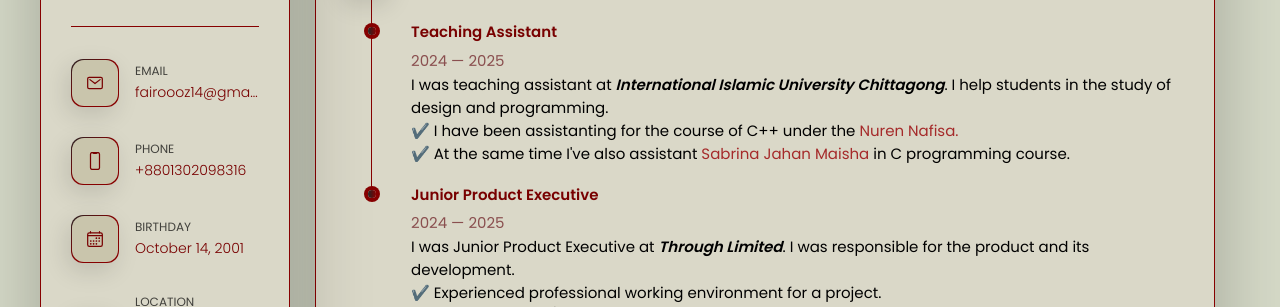
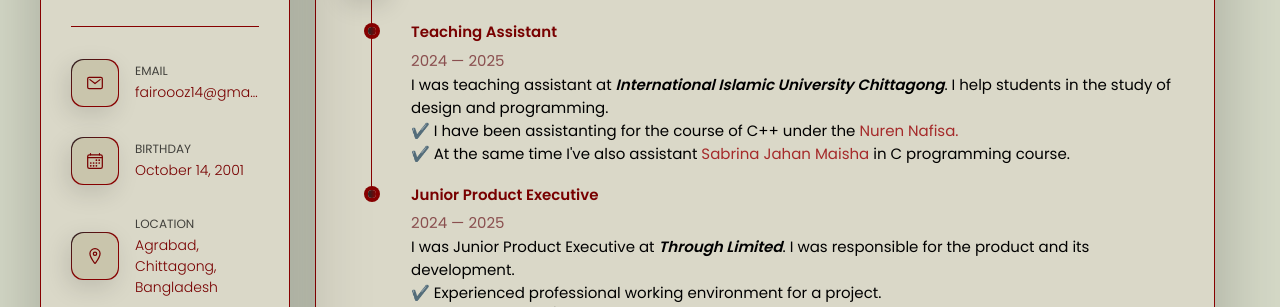
Before and after one commit to Fairooz14/Fairooz, a plain HTML site: page index.html in a window 1280 px wide. Shown: the part 405-712 px from the top of the page. Drawn offline with nearby package versions, Linux system fonts and the light colour scheme.

Commit message:
Update index.html

```diff
--- a/index.html
+++ b/index.html
@@ -79,19 +79,7 @@
 
           </li>
 
-          <li class="contact-item">
 
-            <div class="icon-box">
-              <ion-icon name="phone-portrait-outline"></ion-icon>
-            </div>
-
-            <div class="contact-info">
-              <p class="contact-title">Phone</p>
-
-              <a href="tel:+8801302098316" class="contact-link">+8801302098316</a>
-            </div>
-
-          </li>
 
           <li class="contact-item">
 
```
